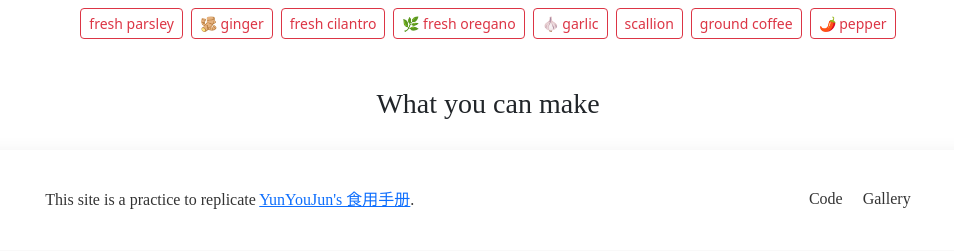
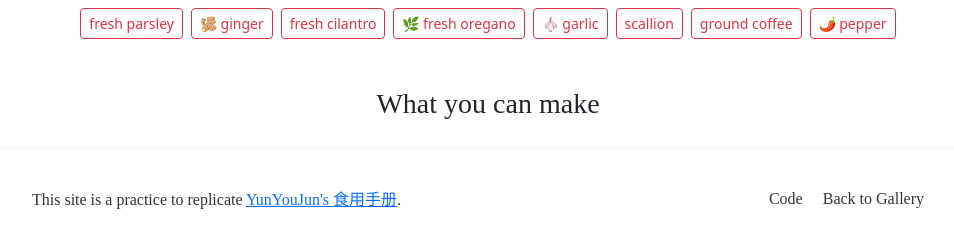
Before and after one commit to crossingchen/recipe, a Flask app: page / in a window 1280 px wide. Shown: the part 550-801 px from the top of the page, without its empty margins (152-1106 px from the left). Run offline with Flask 3, Linux system fonts and the light colour scheme; some libraries are stand-ins or nearby versions.

Commit message:
fix link to gallery

```diff
--- a/templates/home.html
+++ b/templates/home.html
@@ -95,10 +95,10 @@
                     <span>Code</span>
                 </span>
                 <span>
-                    <a href="https://crossingchen.github.io/intro/" target="_blank">
+                    <a href="https://crossingchen.github.io/gallery/" target="_blank">
                         <iconify-icon icon="material-symbols:computer-outline" width="25" height="25"></iconify-icon>
                     </a>
-                    <span>Gallery</span>
+                    <span>Back to Gallery</span>
                 </span>
             </div>
         </div>
```
